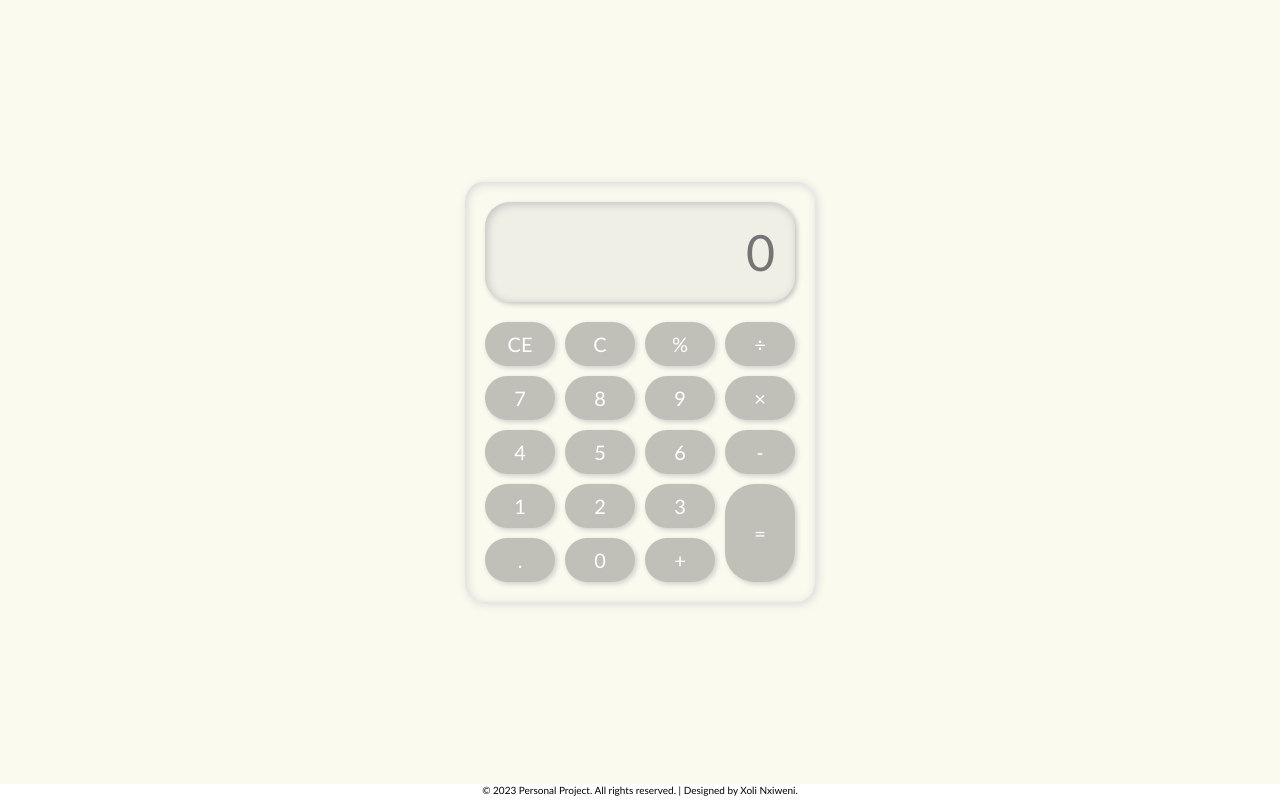
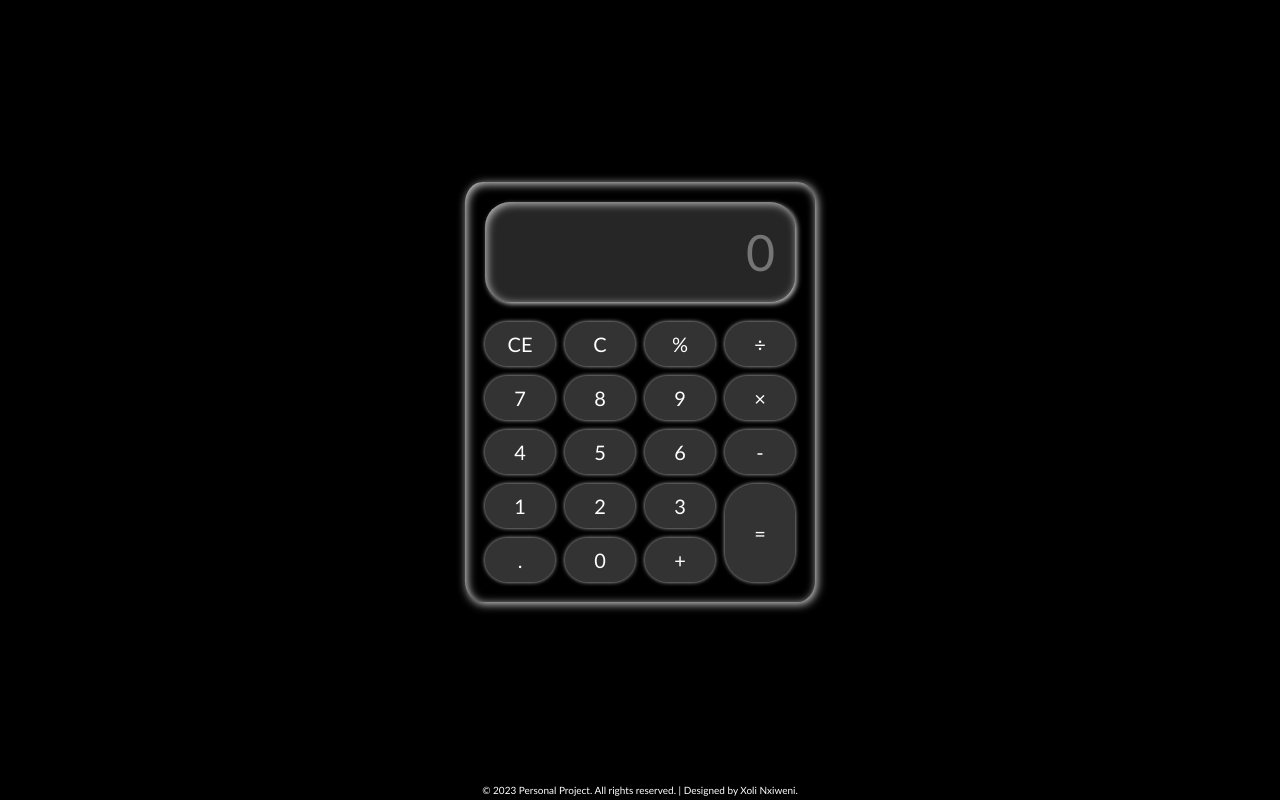
Before and after one commit to Xoli-Nxiweni/CodSoft_WebDevelopment_Task_3, a plain HTML site: page index.html in a window 1280 px wide. Both pictures are taken after a click on the button "CE". Drawn offline with Linux system fonts and the light colour scheme.

Commit message:
2024 updates

```diff
--- a/script.js
+++ b/script.js
@@ -3,14 +3,16 @@
 function display(number){
     outputScreen.value += number;
 }
+
 function Calculate(){
     try{
         outputScreen.value = eval(outputScreen.value);
     }
-    catch(err){
+    catch(error){
         alert("Invalid ")
     }
 }
+
 function Clear(){
     outputScreen.value = "";
 }
@@ -18,3 +20,11 @@
 function del(){
     outputScreen.value = outputScreen.value.slice(0, -1);
 }
+
+const changeColor = document.querySelectorAll('button');
+
+document.addEventListener('click', () => {
+
+        changeColor.style.background = 'grey';
+
+});
--- a/style.css
+++ b/style.css
@@ -6,12 +6,14 @@
     font-family: 'Trebuchet MS', 'Lucida Sans Unicode', 'Lucida Grande', 'Lucida Sans', Arial, sans-serif;
     font-size: 20px;
 }
+body{
+    background: #000000;
+}
 .CalculatorInterface{
     display: flex;
     justify-content: center;
     align-items: center;
     height: 98vh;
-    background-color: #f5f5dc78;
 }
 .Calculator{
     display: grid;
@@ -29,6 +31,7 @@
     background: #c2c2c232;
     font-size: 50px;
     text-align: end;
+    color: #fff;
     padding: 20px;
     box-shadow: inset 2px 2px 8px #c2c2c2,
                     2px 2px 5px #c2c2c2;
@@ -42,16 +45,13 @@
     color: white;
     padding: 10px;
     border-radius: 30px;
-    box-shadow: 2px 2px 5px #cecece;
+    box-shadow: 0 0 4px #cecece;
     cursor: pointer;
-}
-button:active{
-    background: rgb(255, 255, 255);
-    color: rgba(116, 116, 116, 0.438);
 }
 p{
     display: flex;
     justify-content: center;
     align-items: center;
     font-size: 10px;
+    color: #ffffff;
 }
```
